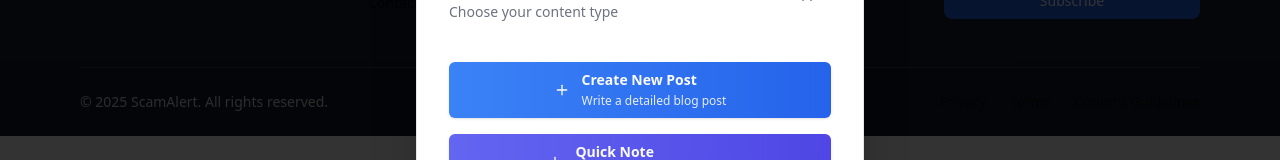
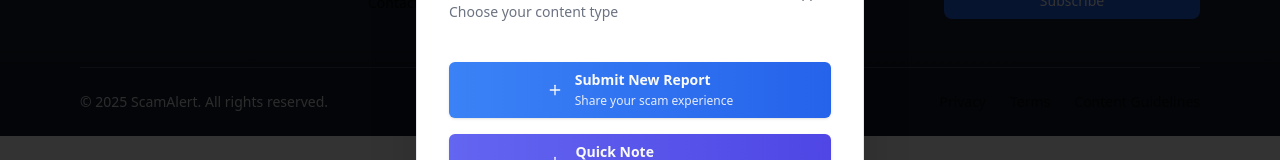
Before and after one commit to rohit-ayadav/Scams-Alert, a Next.js app: page /footer in a window 1280 px wide. Both pictures are taken after a click on the button 1234 px from the left and 754 px from the top of the page. Shown: the part 284-444 px from the top of the page. Built offline with nearby package versions, Linux system fonts and the light colour scheme; no server answers.

Commit message:
Refactor: update terminology in Footer, BlogPost, and Header components to reflect scam reporting functionality

```diff
--- a/app/(legel-and-footer)/footer/page.tsx
+++ b/app/(legel-and-footer)/footer/page.tsx
@@ -292,8 +292,8 @@ const Footer = () => {
                     <div className="flex items-center space-x-3">
                       <Plus className="w-5 h-5" />
                       <div className="text-left">
-                        <span className="block font-semibold">Create New Post</span>
-                        <span className="text-xs opacity-90">Write a detailed blog post</span>
+                        <span className="block font-semibold">Submit New Report</span>
+                        <span className="text-xs opacity-90">Share your scam experience</span>
                       </div>
                     </div>
                   </Button>
--- a/app/(settings)/dashboard/dashcomponent/BlogPost.tsx
+++ b/app/(settings)/dashboard/dashcomponent/BlogPost.tsx
@@ -221,7 +221,7 @@ const BlogPost = ({ initialBlogs, initialStats, parentRefreshTrigger }: BlogPost
                 </div>
                 <Button className="flex items-center gap-2" onClick={() => router.push('/create')}>
                     <PlusCircle size={16} />
-                    <span>Create New Post</span>
+                    <span>Submit New Report</span>
                 </Button>
             </div>
 
--- a/app/(settings)/dashboard/dashcomponent/Header.tsx
+++ b/app/(settings)/dashboard/dashcomponent/Header.tsx
@@ -17,7 +17,7 @@ const Header = ({ user }: { user: UserType }) => {
                     <ShowProfileImage src={user.image} className="w-16 h-16 border-4 border-blue-100 dark:border-blue-900" size={16} />
                     <div>
                         <h1 className="text-3xl font-bold">{user.name}'s Dashboard</h1>
-                        <p className="text-gray-600 dark:text-gray-400">Manage and track your blog performance</p>
+                        <p className="text-gray-600 dark:text-gray-400">Manage and track your submitted scam reports</p>
                     </div>
                 </div>
                 <div className="flex gap-3">
```
Also changed, not shown: public/manifest.json.
